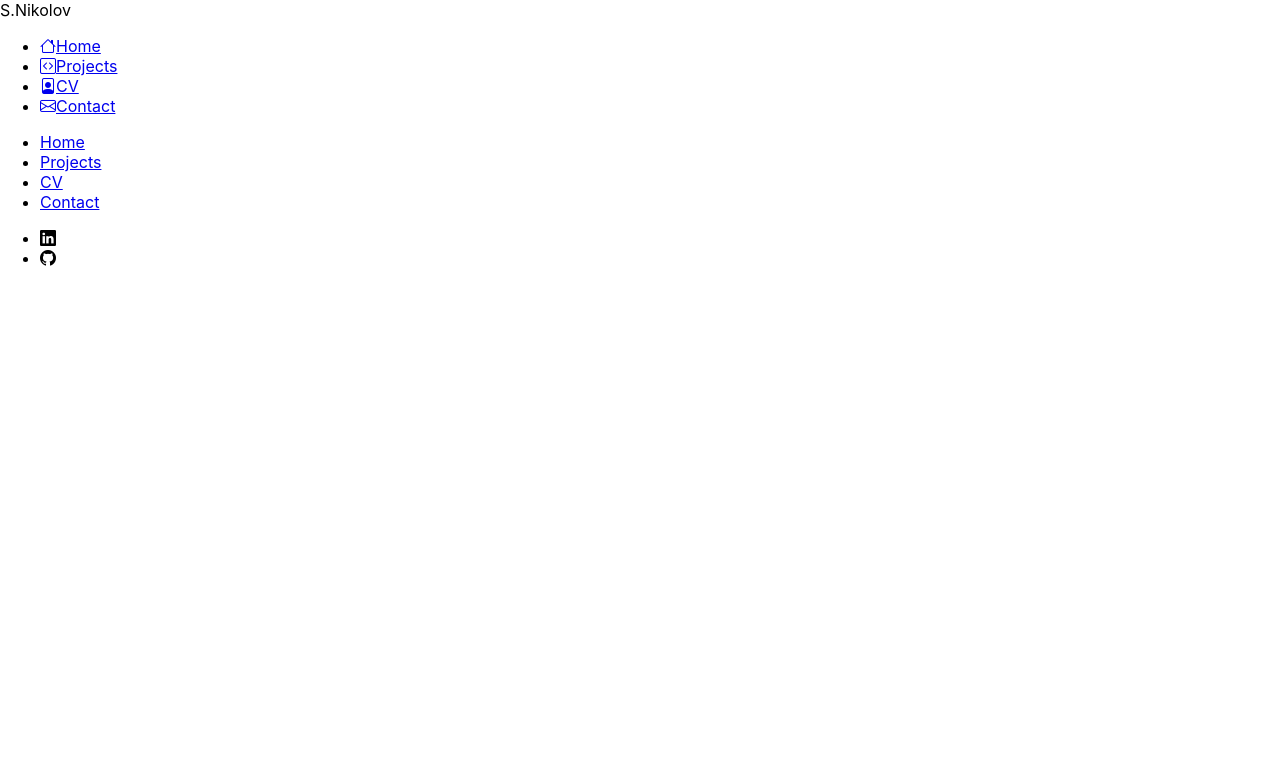
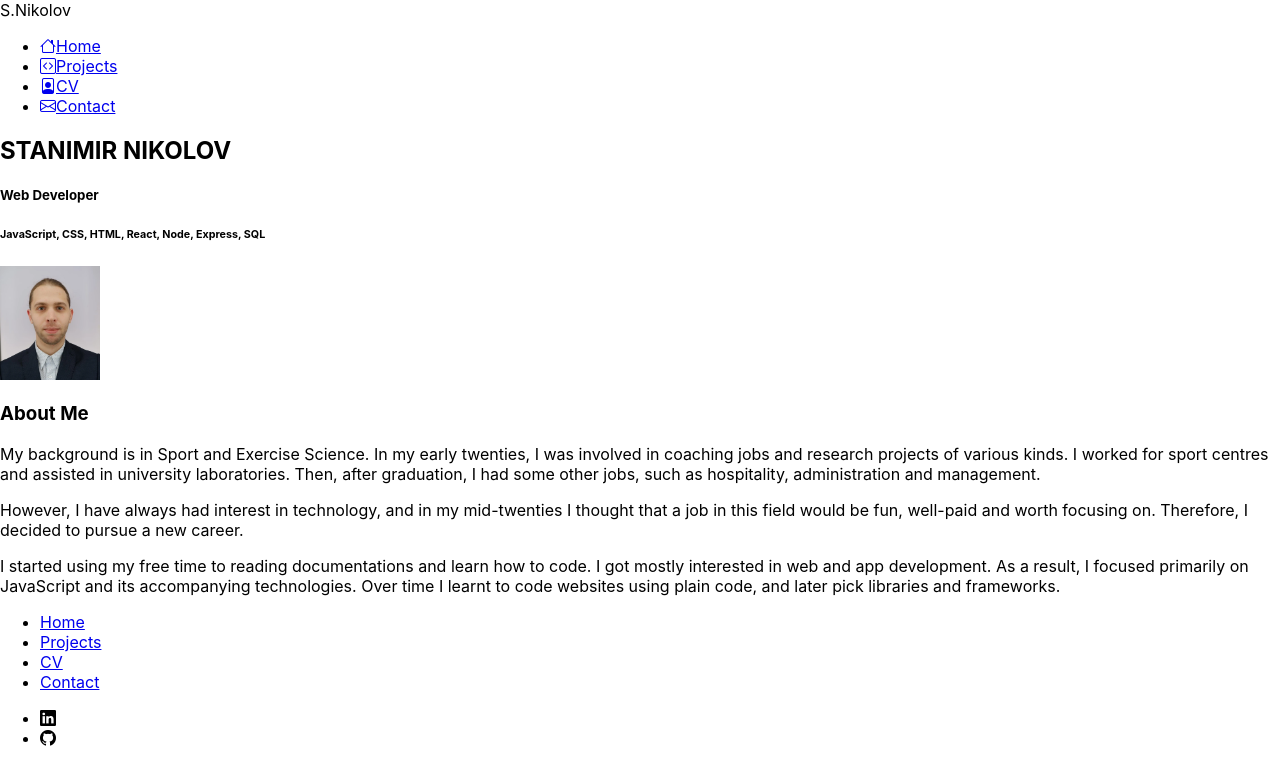
Before and after one commit to stanimir93/portfolio-old-draft, a React (Create React App) app: page / in a window 1280 px wide. Shown: the top 784 px of the page. Built offline with nearby package versions, Linux system fonts and the light colour scheme.

Commit message:
Homepage content added

```diff
--- a/src/components/pages/Home/Home.js
+++ b/src/components/pages/Home/Home.js
@@ -1,5 +1,36 @@
 import './home.css';
 
 export default function Home() {
-    return <main></main>;
+    return (
+        <main>
+            <section>
+                <h1>STANIMIR NIKOLOV</h1>
+                <h5>Web Developer</h5>
+                <h6>JavaScript, CSS, HTML, React, Node, Express, SQL</h6>
+                <img src='./images/profile.webp' alt='profile_photo' width='100px'></img>
+            </section>
+            <section>
+                <div>
+                    <h3>About Me</h3>
+                    <p>
+                        My background is in Sport and Exercise Science. In my early twenties, I was involved in coaching
+                        jobs and research projects of various kinds. I worked for sport centres and assisted in
+                        university laboratories. Then, after graduation, I had some other jobs, such as hospitality,
+                        administration and management.
+                    </p>
+                    <p>
+                        However, I have always had interest in technology, and in my mid-twenties I thought that a job
+                        in this field would be fun, well-paid and worth focusing on. Therefore, I decided to pursue a
+                        new career.
+                    </p>
+                    <p>
+                        I started using my free time to reading documentations and learn how to code. I got mostly
+                        interested in web and app development. As a result, I focused primarily on JavaScript and its
+                        accompanying technologies. Over time I learnt to code websites using plain code, and later pick
+                        libraries and frameworks.
+                    </p>
+                </div>
+            </section>
+        </main>
+    );
 }
```
Also changed, not shown: public/images/profile.webp (added).
